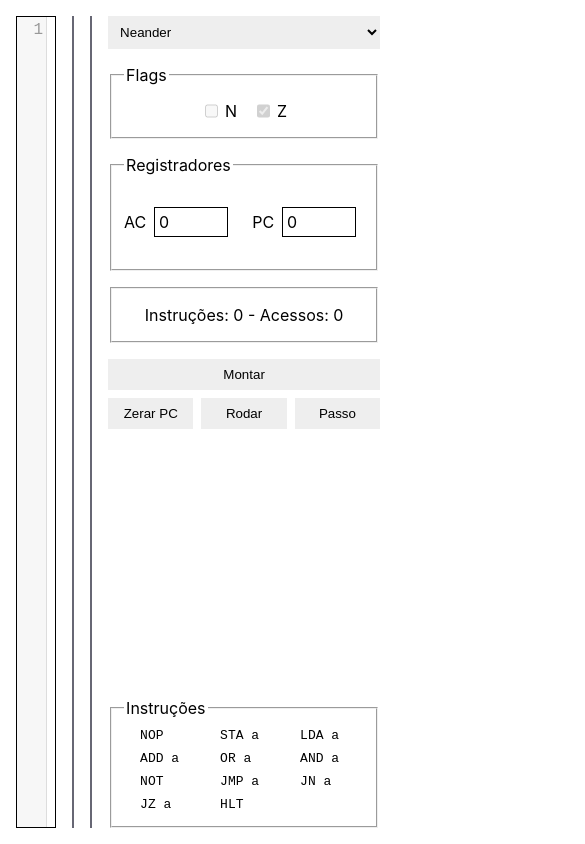
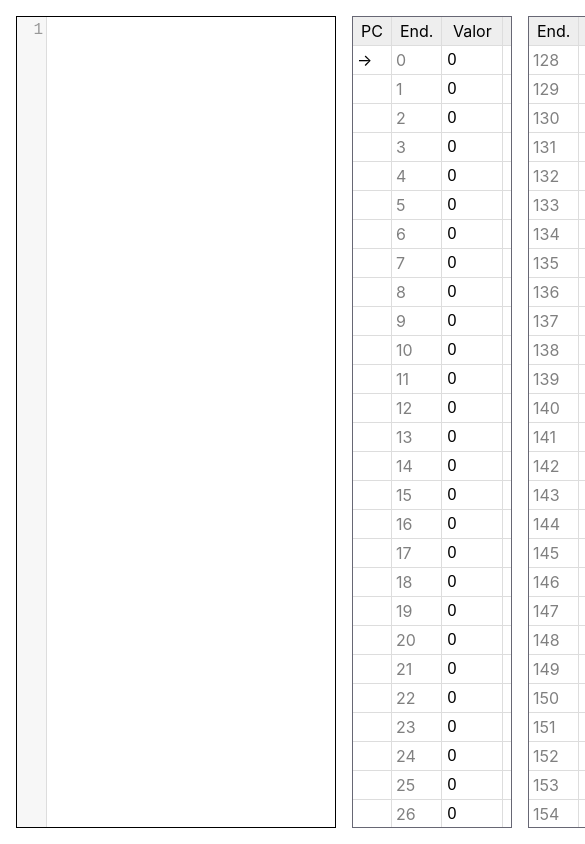
Before and after one commit to felipeal/hidra-web, a React (Create React App) app: page / in a window 390 px wide. Shown: the top 844 px of the page, 585 px wide, since content can reach past the window. Built offline with nearby package versions, Linux system fonts and the light colour scheme.

Commit message:
Improve responsiveness and style

```diff
--- a/src/index.css
+++ b/src/index.css
@@ -1,5 +1,8 @@
 body {
   margin: 0;
+}
+
+body, button, select {
   font-family: -apple-system, BlinkMacSystemFont, 'Segoe UI', 'Roboto', 'Oxygen',
     'Ubuntu', 'Cantarell', 'Fira Sans', 'Droid Sans', 'Helvetica Neue',
     sans-serif;
--- a/src/ui/App.css
+++ b/src/ui/App.css
@@ -16,13 +16,19 @@
 select {
   background-color: #eee;
   border: none;
+  border-radius: 4px;
   padding: 8px;
 }
 
-input {
-  font-size: 16px;
-  padding: 4px;
-  border: none;
+fieldset {
+  border: 1px solid #999;
+  margin-top: 6px;
+  border-radius: 4px;
+}
+
+legend {
+  padding-left: 4px;
+  padding-right: 4px;
 }
 
 /*******************************************************************************
@@ -31,7 +37,9 @@
 
 button {
   background-color: #eee;
+  color: #222;
   border: none;
+  border-radius: 4px;
   padding: 8px;
   cursor: pointer;
 }
@@ -51,6 +59,12 @@
 table {
   border: 1px solid rgb(103, 103, 116);
   border-collapse: collapse;
+}
+
+table input {
+  font-size: 16px;
+  padding: 4px;
+  border: none;
 }
 
 th, td {
--- a/src/ui/App.tsx
+++ b/src/ui/App.tsx
@@ -78,11 +78,14 @@
   return (
     <div style={{ height: "calc(100vh - 32px)", display: "flex", margin: "16px", gap: "16px" }}>
 
-      {/* Code area */}
-      <div style={{ height: "100%", flex: 1, display: "flex", flexDirection: "column" }}>
+      {/***********************************************************************
+        * Code area
+        **********************************************************************/}
+
+      <div style={{ height: "100%", flex: 1, display: "flex", flexDirection: "column", overflowX: "auto", minWidth: "20rem" }}>
 
         {/* Code editor */}
-        <div style={{ border: "1px solid", flex: 1, overflow: "auto" }}>
+        <div style={{ border: "1px solid", flex: 1, overflowY: "auto" }}>
           <CodeEditor machine={machine} />
         </div>
 
@@ -95,8 +98,12 @@
 
       </div>
 
+      {/***********************************************************************
+        * Memory areas
+        **********************************************************************/}
+
       {/* Instructions memory area */}
-      <table className="instructions-table" style={{ height: "100%", display: "block", overflowY: "scroll" }}>
+      <table className="instructions-table" style={{ height: "100%", display: "block", overflowY: "scroll", minWidth: "10rem" }}>
         <thead>
           <tr>
             <th>PC</th>
@@ -113,7 +120,7 @@
       </table>
 
       {/* Data memory area */}
-      <table style={{ height: "100%", display: "block", overflowY: "scroll" }}>
+      <table style={{ height: "100%", display: "block", overflowY: "scroll", tableLayout: "fixed", minWidth: "10rem" }}>
         <thead>
           <tr>
             <th>End.</th>
@@ -129,7 +136,7 @@
       </table>
 
       {/* Stack memory area */}
-      {machine instanceof Volta && <table className="stack-table" style={{ height: "100%", display: "block", overflowY: "scroll" }}>
+      {machine instanceof Volta && <table className="stack-table" style={{ height: "100%", display: "block", overflowY: "scroll", minWidth: "8rem" }}>
         <thead>
           <tr>
             <th>SP</th>
@@ -144,8 +151,11 @@
         </tbody>
       </table>}
 
-      {/* Machine area */}
-      <div style={{ width: "360px", display: "flex", flexDirection: "column", gap: "16px" }}>
+      {/***********************************************************************
+        * Machine area
+        **********************************************************************/}
+
+      <div style={{ width: "360px", minWidth: "360px", display: "inline-flex", flexDirection: "column", overflowY: "auto" }}>
 
         {/* Machine select */}
         <select className="hide-if-busy" value={machine.getName()} onChange={(event: ChangeEvent<HTMLSelectElement>) => {
@@ -183,9 +193,6 @@
           <option value="Volta">Volta</option>
         </select>
 
-        {/* Busy state */}
-        <div className="show-if-busy" style={{ display: "flex", width: "100%", flex: 1, justifyContent: "center", alignItems: "center" }}>Inicializando...</div>
-
         {/* Flags */}
         {(machine.getFlags().length > 1) && (
           <fieldset className="hide-if-busy" style={{ paddingTop: "16px", paddingBottom: "16px" }}>
@@ -209,7 +216,7 @@
         </fieldset>
 
         {/* Information */}
-        <fieldset className="hide-if-busy" style={{ paddingTop: "16px", paddingBottom: "16px" }}>
+        <fieldset className="hide-if-busy" style={{ marginTop: "16px", marginBottom: "16px", paddingTop: "16px", paddingBottom: "16px" }}>
           <Information machine={machine} />
         </fieldset>
 
@@ -247,7 +254,7 @@
         </div>
 
         {/* Separator */}
-        <div className="hide-if-busy" style={{ flexGrow: 1 }} />
+        <div className="hide-if-busy" style={{ minHeight: "16px", flexGrow: 1 }} />
 
         {/* Instructions */}
         <fieldset className="hide-if-busy">
@@ -284,6 +291,9 @@
           </fieldset>
         )}
 
+        {/* Busy state */}
+        <div className="show-if-busy" style={{ display: "flex", width: "100%", flex: 1, justifyContent: "center", alignItems: "center" }}>Inicializando...</div>
+
       </div>
     </div>
   );
--- a/src/ui/DataRow.tsx
+++ b/src/ui/DataRow.tsx
@@ -30,7 +30,7 @@
       }} onBlur={(event) => {
         machine.setMemoryValue(address, Number(event.target.value)); // Write value to memory on focus out
       }} /></td>
-      <td style={{ padding: "4px" }}>{label}</td>
+      <td style={{ padding: "4px", maxWidth: "10rem", overflow: "hidden", textOverflow: "ellipsis" }}>{label}</td>
     </tr>
   );
 }
```
